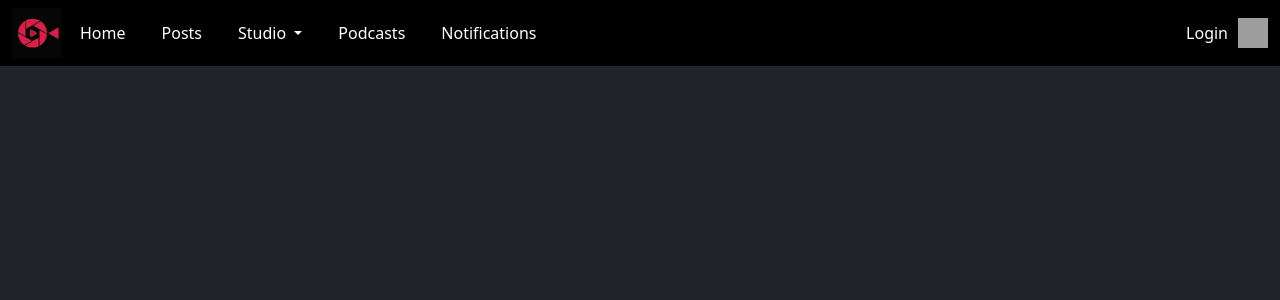
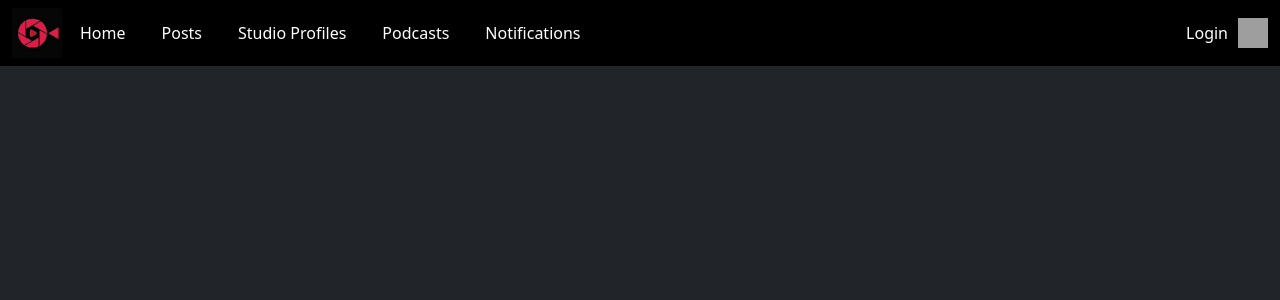
Before and after one commit to SugisivamArjunasamy/cinesynk, a Django app: page / in a window 1280 px wide. Shown: the top 300 px of the page. Run offline with Django 5.2, Linux system fonts and the light colour scheme; grey boxes are pictures that could not be loaded.

Commit message:
profile modifyed

```diff
--- a/cinesynk/templates/home.html
+++ b/cinesynk/templates/home.html
@@ -48,14 +48,9 @@
                 <li class="nav-item">
                     <a class="nav-link" href="#">Posts</a>
                 </li>
-                <li class="nav-item dropdown">
-                    <a class="nav-link dropdown-toggle" href="#" role="button" data-bs-toggle="dropdown" aria-expanded="false">
-                        Studio
-                    </a>
-                    <ul class="dropdown-menu">
-                        <li><a class="dropdown-item" href="{% url 'studioProfile' %}">Studio Profiles</a></li>
-                        <li><a class="dropdown-item" href="#">Studio Services</a></li>
-                    </ul>
+
+                <li class="nav-item">
+                    <a class="nav-link" href="{% url 'studioProfile' %}">Studio Profiles</a>
                 </li>
                 <li class="nav-item">
                     <a class="nav-link disabled" aria-disabled="true">Podcasts</a>
```
Also changed, not shown: cinesynk/templates/profile.html (+2 -8 lines), cinesynk/templates/studioProfile.html (+4 -9 lines).
